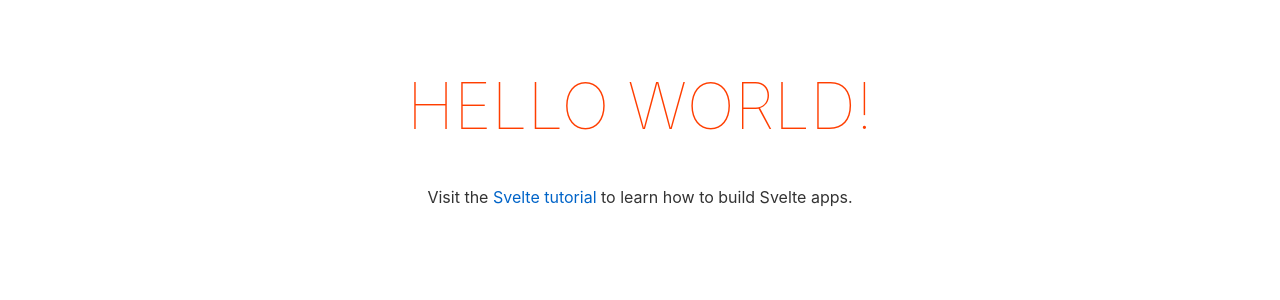
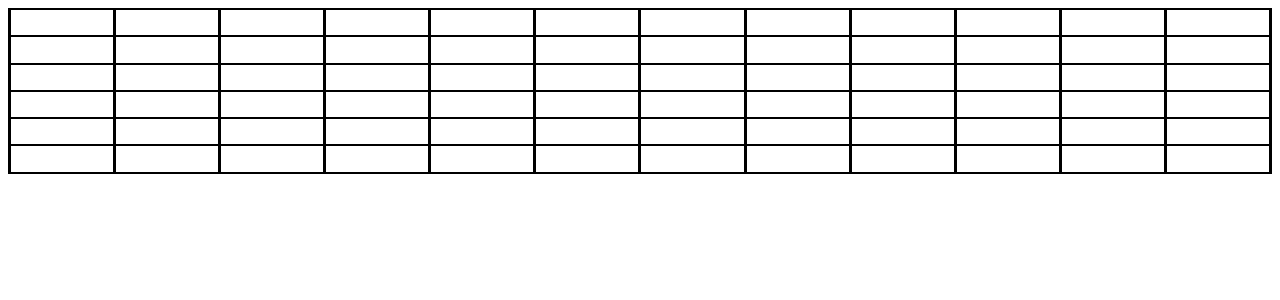
Before and after one commit to loic-h/guitar-sheet, a Svelte app: page / in a window 1280 px wide. Shown: the top 300 px of the page. Built offline with nearby package versions, Linux system fonts and the light colour scheme.

Commit message:
Display grid

```diff
--- a/public/global.css
+++ b/public/global.css
@@ -1,3 +1,5 @@
+@import "variables.css";
+
 html, body {
 	position: relative;
 	width: 100%;
--- a/public/index.html
+++ b/public/index.html
@@ -4,7 +4,7 @@
 	<meta charset='utf-8'>
 	<meta name='viewport' content='width=device-width,initial-scale=1'>
 
-	<title>Svelte app</title>
+	<title>Guitar Cheatsheet</title>
 
 	<link rel='icon' type='image/png' href='/favicon.png'>
 	<link rel='stylesheet' href='/global.css'>
--- /dev/null
+++ b/public/variables.css
@@ -0,0 +1,3 @@
+:root {
+	--black: black;
+}
--- a/rollup.config.js
+++ b/rollup.config.js
@@ -49,7 +49,8 @@ export default {
 		production && terser()
 	],
 	watch: {
-		clearScreen: false
+		clearScreen: false,
+		chokidar: false
 	}
 };
 
--- a/src/App.svelte
+++ b/src/App.svelte
@@ -1,30 +1,10 @@
 <script>
-	export let name;
+	import Grid from "./grid.svelte";
 </script>
 
 <main>
-	<h1>Hello {name}!</h1>
-	<p>Visit the <a href="https://svelte.dev/tutorial">Svelte tutorial</a> to learn how to build Svelte apps.</p>
+	<Grid />
 </main>
 
 <style>
-	main {
-		text-align: center;
-		padding: 1em;
-		max-width: 240px;
-		margin: 0 auto;
-	}
-
-	h1 {
-		color: #ff3e00;
-		text-transform: uppercase;
-		font-size: 4em;
-		font-weight: 100;
-	}
-
-	@media (min-width: 640px) {
-		main {
-			max-width: none;
-		}
-	}
 </style>
--- /dev/null
+++ b/src/Grid.svelte
@@ -0,0 +1,44 @@
+<script>
+const pitches = ['e', 'a', 'd', 'g', 'b', 'e'];
+const start = 1;
+const end = 12
+const range = end - start + 1;
+</script>
+
+<div class="grid">
+  {#each ['e', 'a', 'd', 'g', 'b', 'e'] as pitch}
+    <div class="string">
+      {#each Array(range) as _, i}
+        <div class="cell"></div>
+      {/each}
+    </div>
+  {/each}
+</div>
+
+<style>
+.grid {
+  display: inline-flex;
+  flex-direction: column;
+  width: 80rem;
+  max-width: 100%;
+}
+
+.string {
+  display: inline-flex;
+  border-bottom: var(--black) solid 2px;
+}
+
+.string:first-child {
+  border-top: var(--black) solid 2px;
+}
+
+.cell {
+  flex-grow: 1;
+  padding-top: 2%;
+  border-left: var(--black) solid 3px;
+}
+
+.cell:last-child {
+  border-right: var(--black) solid 3px;
+}
+</style>
--- a/src/main.js
+++ b/src/main.js
@@ -3,7 +3,7 @@ import App from './App.svelte';
 const app = new App({
 	target: document.body,
 	props: {
-		name: 'world'
+		name: 'Guitar Cheat Sheet'
 	}
 });
 
```
